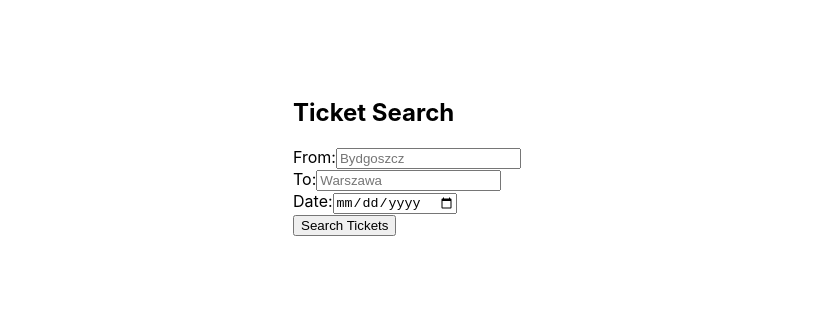
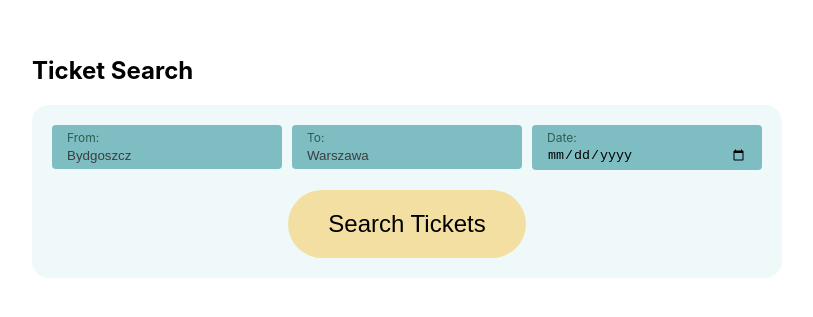
Before and after one commit to angpe995/RouteStitcher, an Angular app: page / in a window 1280 px wide. Shown: the part 251-568 px from the top of the page, without its empty margins (233-1046 px from the left). Built offline with nearby package versions, Linux system fonts and the light colour scheme.

Commit message:
style: apply glassmorphism UI to search panel and add global background

```diff
--- a/src/app/app.scss
+++ b/src/app/app.scss
@@ -0,0 +1,7 @@
+:host {
+    --input-padding: 10px;
+    --form-group-padding: 5px;
+}
+.body{
+    font-family: sansSerif;
+}
--- a/src/app/components/ticket-search/ticket-search.scss
+++ b/src/app/components/ticket-search/ticket-search.scss
@@ -0,0 +1,70 @@
+:host {
+    --input-padding: 10px;
+    --form-group-padding: 5px;
+}
+.body{
+    font-family: sansSerif;
+}
+.ticket-search__body{
+    background-color: rgba(234, 248, 248, 0.76);
+    padding: 20px;
+    display: flex;
+    gap: 20px;
+    border-radius: 17px;
+
+}
+.form-group{
+    display: flex;
+    flex-direction: column;
+    gap: 2px;
+    border-radius:4px;
+    background-color: #7EBDC2;
+    padding: var(--form-group-padding);
+}
+.ticket-search__input {
+    color:#000000;
+    padding-left: var(--input-padding);
+    padding-right: var(--input-padding);
+    border: none;
+    border-radius: 0;
+    width: 200px;
+    background-color: transparent;
+}
+.ticket-search__input:focus {
+    outline: none;
+    color:#000000;
+}
+.ticket-search__input::placeholder {
+    color:#3d3d3d;
+    opacity: 1;
+}
+.ticket-search__button{
+    padding: 20px 40px;
+    border-radius: 44px;
+    border: none;
+    font-size: 24px;
+    background-color: #F3DFA2;
+    color: rgb(0, 0, 0);
+    cursor: pointer;
+}
+.ticket-search__button:hover{
+    background-color: #F3DFA7;
+}
+.ticket-search__form{
+    justify-content: center;
+    align-items: center;
+    display: flex;
+    flex-direction: column;
+    gap: 20px;
+}
+.ticket-search__form-group{
+    display: flex;
+    flex-direction: row;
+    align-items: center;
+    gap: 10px;
+}
+.form-label{
+    color: #2F5D50;
+    font-size: 12px;
+    margin-left: var(--input-padding);
+}
```
